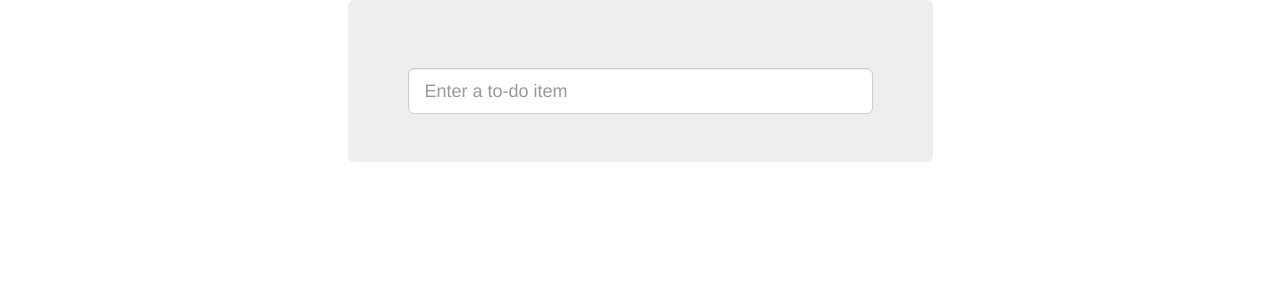
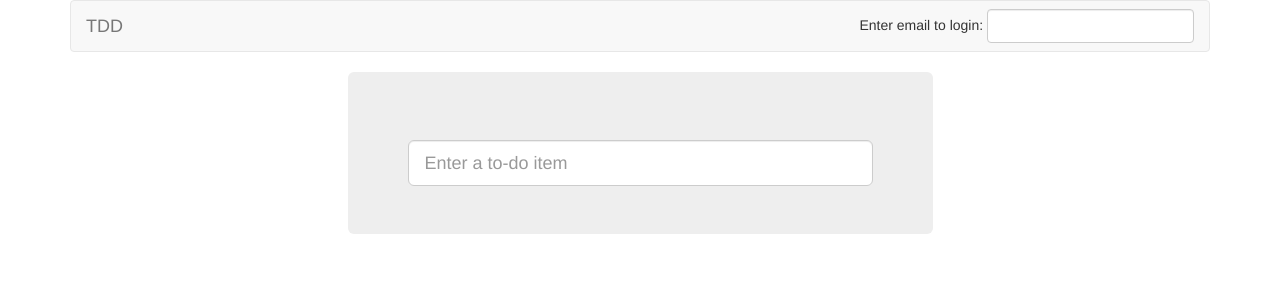
Before and after one commit to lttviet/tdd, a Django app: template src/lists/templates/base.html in a window 1280 px wide. Shown: the top 300 px of the page. Run offline with Django 3.2, Linux system fonts and the light colour scheme; the template is opened without the code that fills it: values that come from a table or form of the project are taken from there, others are empty; parts of the project's set-up code (start-up, migrations or seed data) failed here and were passed over; some libraries are stand-ins or nearby versions.

Commit message:
update homepage template

```diff
--- a/src/lists/templates/base.html
+++ b/src/lists/templates/base.html
@@ -7,6 +7,39 @@
 <link href="/static/base.css" rel="stylesheet">
 
 <div class="container">
+
+  <nav class="navbar navbar-default" role="navigation">
+    <div class="container-fluid">
+      <a class="navbar-brand" href="/">TDD</a>
+      {% if user.email %}
+        <ul class="nav navbar-nav navbar-right">
+          <li class="navbar-text">Logged in as {{ user.email }}
+          <li><a href="#">Logout
+        </ul>
+      {% else %}
+        <form class="navbar-form navbar-right" method="POST" action="{% url 'send_login_email' %}">
+          <span>Enter email to login:</span>
+          <input class="form-control" name="email" type="text">
+          {% csrf_token %}
+        </form>
+      {% endif %}
+    </div>
+  </nav>
+
+  {% if messages %}
+    <div class="row">
+      <div class="col-md-8">
+        {% for message in messages %}
+          {% if message.level_tag == 'success' %}
+            <div class="alert alert-success">{{ message }}</div>
+          {% else %}
+            <div class="alert alert-warning">{{ message }}</div>
+          {% endif %}
+        {% endfor %}
+      </div>
+    </div>
+  {% endif %}
+
   <div class="row">
     <div class="col-md-6 col-md-offset-3 jumbotron">
       <div class="text-center">
```
